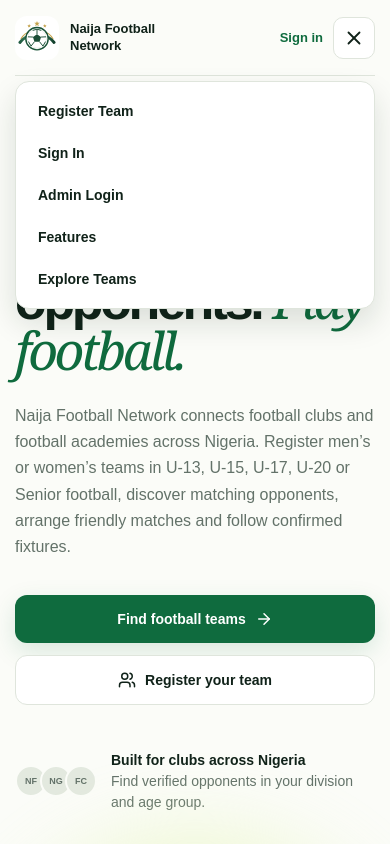
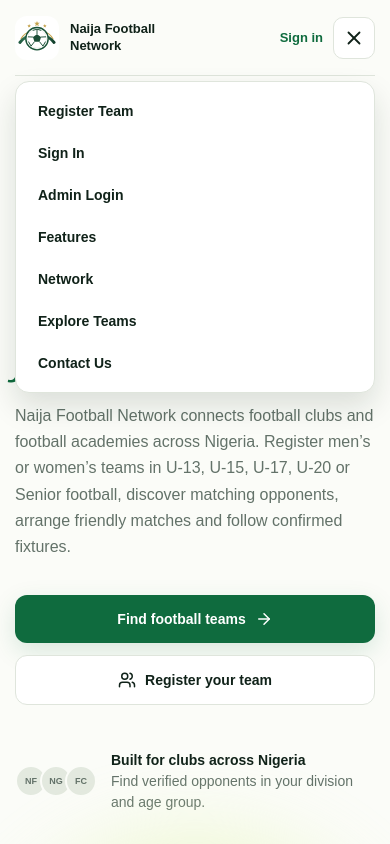
Before and after one commit to bashirhassan10/football-team-network-frontend, a Next.js app: page / in a window 390 px wide. Both pictures are taken after a click on the button "Open menu". Shown: the top 844 px of the page. Built offline with nearby package versions, Linux system fonts and the light colour scheme.

Commit message:
fix: expose Network and Contact Us in mobile home navigation (#58)

```diff
--- a/app/mobile-home-nav.tsx
+++ b/app/mobile-home-nav.tsx
@@ -21,7 +21,9 @@ export default function MobileHomeNav() {
           <Link href="/login" onClick={close}>Sign In</Link>
           <Link href="/admin/login" onClick={close}>Admin Login</Link>
           <a href="#features" onClick={close}>Features</a>
+          <a href="#network" onClick={close}>Network</a>
           <Link href="/teams" onClick={close}>Explore Teams</Link>
+          <Link href="/contact" onClick={close}>Contact Us</Link>
         </div>
       )}
     </div>
```
